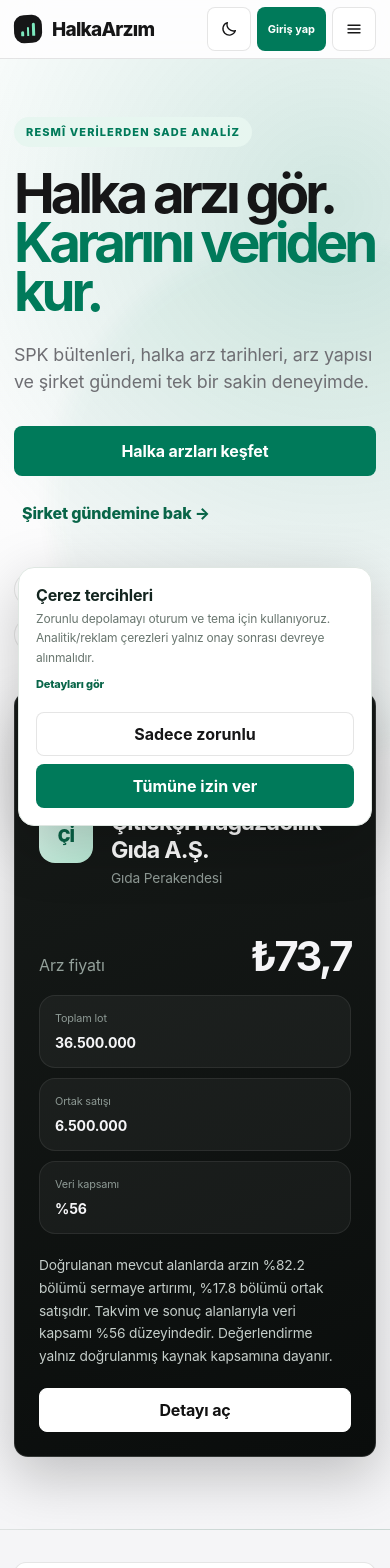
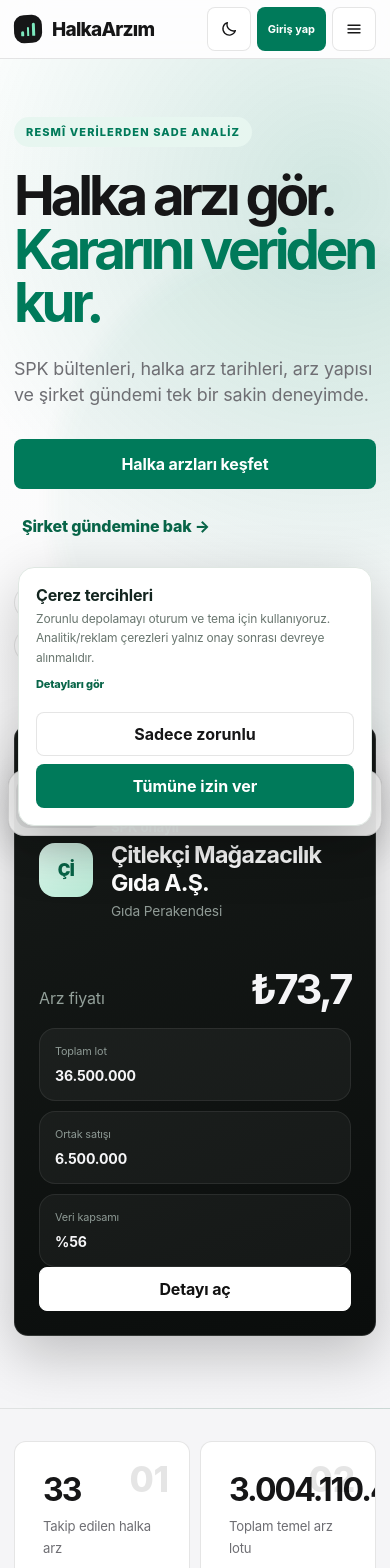
Before and after one commit to ajaroste/halkaarzim, a Next.js app: page / in a window 390 px wide. Shown: the top 1568 px of the page. Built offline with nearby package versions, Linux system fonts and the light colour scheme; no server answers.

Commit message:
UX round 2: mobile navigation, motion and status hardening
Harden IPO status normalization, remove internal legal draft notices from public UI, add mobile bottom navigation and a restrained responsive motion layer.

```diff
--- a/app/layout.tsx
+++ b/app/layout.tsx
@@ -11,10 +11,12 @@ import "./account-v1.css";
 import "./header-mobile.css";
 import "./ux-sprints.css";
 import "./ux-sprints-2.css";
+import "./ux-round2.css";
 import { CookieBanner } from "@/components/CookieBanner";
 import { AuthProvider } from "@/components/AuthProvider";
 import { LegalConsentGate } from "@/components/LegalConsentGate";
 import { NotificationManager } from "@/components/NotificationManager";
+import { MobileBottomNav } from "@/components/MobileBottomNav";
 
 const siteUrl = (process.env.NEXT_PUBLIC_SITE_URL || "https://halkaarzim.vercel.app").replace(/\/+$/, "");
 const description = "Kaynaklı halka arz ön analizleri, sadeleştirilmiş resmî belgeler, önemli tarihler, lot senaryoları ve şirket gündemi.";
@@ -56,5 +58,5 @@ export const viewport: Viewport = {
 };
 
 export default function RootLayout({ children }: Readonly<{ children: React.ReactNode }>) {
-  return <html lang="tr" suppressHydrationWarning><head><script dangerouslySetInnerHTML={{ __html: `(function(){try{var t=localStorage.getItem("halkaarzim-theme");if(t!=="dark"&&t!=="light")t=window.matchMedia&&window.matchMedia("(prefers-color-scheme: dark)").matches?"dark":"light";document.documentElement.dataset.theme=t;document.documentElement.style.colorScheme=t}catch(e){}})();` }} /></head><body><AuthProvider>{children}<NotificationManager /><CookieBanner /><LegalConsentGate /></AuthProvider></body></html>;
+  return <html lang="tr" suppressHydrationWarning><head><script dangerouslySetInnerHTML={{ __html: `(function(){try{var t=localStorage.getItem("halkaarzim-theme");if(t!=="dark"&&t!=="light")t=window.matchMedia&&window.matchMedia("(prefers-color-scheme: dark)").matches?"dark":"light";document.documentElement.dataset.theme=t;document.documentElement.style.colorScheme=t}catch(e){}})();` }} /></head><body><AuthProvider>{children}<NotificationManager /><CookieBanner /><LegalConsentGate /><MobileBottomNav /></AuthProvider></body></html>;
 }
--- /dev/null
+++ b/app/ux-round2.css
@@ -0,0 +1,53 @@
+:root{--motion-fast:160ms;--motion-normal:240ms;--motion-slow:420ms;--motion-ease:cubic-bezier(.2,.8,.2,1)}
+
+.siteHeader{position:sticky;top:0;z-index:50;backdrop-filter:saturate(160%) blur(14px);transition:background-color var(--motion-normal) var(--motion-ease),border-color var(--motion-normal) var(--motion-ease),box-shadow var(--motion-normal) var(--motion-ease)}
+.headerInner,.headerActions,.desktopNav a,.iconButton,.primaryButton,.secondaryButton{transition:transform var(--motion-fast) var(--motion-ease),background-color var(--motion-fast) var(--motion-ease),border-color var(--motion-fast) var(--motion-ease),color var(--motion-fast) var(--motion-ease),box-shadow var(--motion-fast) var(--motion-ease)}
+.iconButton:active,.primaryButton:active,.secondaryButton:active{transform:scale(.97)}
+
+.homeHeroV2{overflow:hidden}
+.homeHeroV2Copy,.homeHeroV2Visual{animation:round2-enter var(--motion-slow) var(--motion-ease) both}
+.homeHeroV2Visual{animation-delay:70ms}
+.marketCardV2,.ipoCard,.panel,.structureCard{transition:transform var(--motion-normal) var(--motion-ease),border-color var(--motion-normal) var(--motion-ease),box-shadow var(--motion-normal) var(--motion-ease),background-color var(--motion-normal) var(--motion-ease)}
+@media(hover:hover){.ipoCard:hover,.marketCardV2:hover,.structureCard:hover{transform:translateY(-2px)}.ipoCard:hover .cardFooter b{transform:translateX(4px)}}
+.cardFooter b{display:inline-block;transition:transform var(--motion-fast) var(--motion-ease)}
+.statusBadge.active{position:relative}
+.statusBadge.active::before{content:"";display:inline-block;width:6px;height:6px;border-radius:999px;background:currentColor;margin-right:6px;animation:active-pulse 1.8s ease-out infinite}
+
+.detailSectionNav{scroll-behavior:smooth}
+.detailSectionNav a{transition:color var(--motion-fast) var(--motion-ease),background-color var(--motion-fast) var(--motion-ease),transform var(--motion-fast) var(--motion-ease)}
+.detailSectionNav a:active{transform:scale(.97)}
+.detailSectionBlock{scroll-margin-top:120px}
+
+.mobileBottomNav{display:none}
+
+@keyframes round2-enter{from{opacity:0;transform:translateY(10px)}to{opacity:1;transform:translateY(0)}}
+@keyframes active-pulse{0%{box-shadow:0 0 0 0 currentColor;opacity:1}70%{box-shadow:0 0 0 6px transparent;opacity:.75}100%{box-shadow:0 0 0 0 transparent;opacity:1}}
+
+@media(max-width:760px){
+  body{padding-bottom:calc(76px + env(safe-area-inset-bottom))}
+  .mobileBottomNav{position:fixed;left:10px;right:10px;bottom:calc(10px + env(safe-area-inset-bottom));z-index:80;display:grid;grid-template-columns:repeat(4,1fr);gap:4px;padding:7px;background:color-mix(in srgb,var(--surface,#fff) 90%,transparent);border:1px solid color-mix(in srgb,currentColor 12%,transparent);border-radius:18px;box-shadow:0 12px 34px rgba(0,0,0,.14);backdrop-filter:blur(18px) saturate(160%)}
+  .mobileBottomNav a{min-height:52px;display:flex;flex-direction:column;align-items:center;justify-content:center;gap:4px;border-radius:13px;text-decoration:none;color:var(--muted,#66716d);font-size:11px;font-weight:650;transition:background-color var(--motion-fast) var(--motion-ease),color var(--motion-fast) var(--motion-ease),transform var(--motion-fast) var(--motion-ease)}
+  .mobileBottomNav a.active{background:color-mix(in srgb,currentColor 8%,transparent);color:var(--text,#10221c)}
+  .mobileBottomNav a:active{transform:scale(.96)}
+  .homeHeroV2{min-height:auto}
+  .homeHeroV2Inner{padding-top:42px;padding-bottom:34px}
+  .homeHeroV2Copy h1{font-size:clamp(2.45rem,12vw,4rem);line-height:.98}
+  .homeHeroV2Copy p{max-width:34ch}
+  .homeHeroV2Visual{margin-top:22px}
+  .marketCardV2Summary{display:none}
+  .homeMetricsV2Grid{grid-template-columns:repeat(2,minmax(0,1fr))}
+  .ipoCardCompactFacts{grid-template-columns:1fr 1fr}
+  .pageHero{padding-bottom:24px}
+}
+
+@media(max-width:430px){
+  .mobileBottomNav{left:8px;right:8px;bottom:calc(8px + env(safe-area-inset-bottom));border-radius:16px}
+  .mobileBottomNav a{min-height:50px;font-size:10px}
+  .homeHeroProof{gap:8px;flex-wrap:wrap}
+  .homeMetricsV2Grid{gap:10px}
+  .homeMetricsV2Grid article{min-height:118px}
+}
+
+@media(prefers-reduced-motion:reduce){
+  *,*::before,*::after{scroll-behavior:auto!important;animation-duration:.001ms!important;animation-iteration-count:1!important;transition-duration:.001ms!important}
+}
--- a/components/LegalPage.tsx
+++ b/components/LegalPage.tsx
@@ -16,12 +16,12 @@ type LegalPageProps = {
   showDraftNotice?: boolean;
 };
 
-export function LegalPage({ eyebrow, title, intro, version, toc, children, showDraftNotice = true }: LegalPageProps) {
+export function LegalPage({ eyebrow, title, intro, version, toc, children, showDraftNotice = false }: LegalPageProps) {
   return <><Header /><main className="legalShell">
-    <section className="legalHero"><div className="container narrow"><span className="eyebrow">{eyebrow}</span><h1>{title}</h1><p>{intro}</p><div className="legalMeta"><span>Sürüm {version}</span><span>Son güncelleme: 6 Ağustos 2026</span><span>Türkiye</span></div></div></section>
+    <section className="legalHero"><div className="container narrow"><span className="eyebrow">{eyebrow}</span><h1>{title}</h1><p>{intro}</p><div className="legalMeta"><span>Sürüm {version}</span><span>Son güncelleme: 7 Ağustos 2026</span><span>Türkiye</span></div></div></section>
     <div className="container legalLayout">
       <article className="legalDocument">
-        {showDraftNotice && <div className="legalNotice" role="note"><span aria-hidden="true">!</span><div><strong>Yayın öncesi tamamlanması gereken alan</strong><p>Veri sorumlusunun gerçek adı/unvanı, açık adresi ve geçerli başvuru e-postası bilinmediği için uydurulmamıştır. Bu bilgiler eklenmeden metin tam bir hukuki uyum belgesi sayılmaz ve bağımsız hukukçu incelemesi gerekir.</p></div></div>}
+        {showDraftNotice && <div className="legalNotice" role="note"><span aria-hidden="true">!</span><div><strong>Hukuki inceleme notu</strong><p>Bu alan yalnız iç inceleme sırasında gösterilir; production kullanıcı arayüzünde yer almaz.</p></div></div>}
         {children}
         <section id="baglantilar"><h2>İlgili politikalar</h2><p><Link href="/gizlilik">Gizlilik ve KVKK</Link> · <Link href="/cerez-politikasi">Çerez Politikası</Link> · <Link href="/ai-politikasi">AI Kullanım Politikası</Link> · <Link href="/yatirim-tavsiyesi-degildir">Yatırım Tavsiyesi Değildir</Link> · <Link href="/icerik-kaldirma">İçerik Kaldırma</Link></p></section>
       </article>
--- /dev/null
+++ b/components/MobileBottomNav.tsx
@@ -0,0 +1,34 @@
+"use client";
+
+import Link from "next/link";
+import { useEffect, useState } from "react";
+
+const items = [
+  { href: "/", label: "Ana sayfa", icon: "home" },
+  { href: "/halka-arzlar", label: "Halka arzlar", icon: "list" },
+  { href: "/gundem", label: "Gündem", icon: "pulse" },
+  { href: "/profil", label: "Takiplerim", icon: "star" }
+] as const;
+
+function NavIcon({ name }: { name: (typeof items)[number]["icon"] }) {
+  const common = { width: 20, height: 20, viewBox: "0 0 24 24", fill: "none", stroke: "currentColor", strokeWidth: 1.8, strokeLinecap: "round" as const, strokeLinejoin: "round" as const, "aria-hidden": true };
+  if (name === "home") return <svg {...common}><path d="M3 11.5 12 4l9 7.5"/><path d="M5.5 10.5V20h13v-9.5"/><path d="M9.5 20v-6h5v6"/></svg>;
+  if (name === "list") return <svg {...common}><path d="M8 6h13M8 12h13M8 18h13"/><path d="M3 6h.01M3 12h.01M3 18h.01"/></svg>;
+  if (name === "pulse") return <svg {...common}><path d="M3 12h4l2.2-5 4.2 10 2.2-5H21"/></svg>;
+  return <svg {...common}><path d="m12 3 2.7 5.5 6.1.9-4.4 4.3 1 6.1-5.4-2.9-5.4 2.9 1-6.1-4.4-4.3 6.1-.9L12 3Z"/></svg>;
+}
+
+export function MobileBottomNav() {
+  const [pathname, setPathname] = useState("");
+  useEffect(() => { setPathname(window.location.pathname); }, []);
+
+  return <nav className="mobileBottomNav" aria-label="Mobil ana menü">
+    {items.map((item) => {
+      const active = item.href === "/" ? pathname === "/" : pathname.startsWith(item.href);
+      return <Link href={item.href} key={item.href} className={active ? "active" : undefined} aria-current={active ? "page" : undefined} onClick={() => setPathname(item.href)}>
+        <NavIcon name={item.icon} />
+        <span>{item.label}</span>
+      </Link>;
+    })}
+  </nav>;
+}
--- a/data/ipos.ts
+++ b/data/ipos.ts
@@ -69,11 +69,34 @@ export type Ipo = {
   sourceUpdatedAt: string;
 };
 
+const statusLabels: Record<IpoStatus, string> = {
+  active: "Talep topluyor",
+  upcoming: "Yaklaşan",
+  approved: "SPK onaylı",
+  completed: "Arzı tamamlandı",
+  listed: "İşlem görüyor",
+  delayed: "Ertelendi",
+  draft: "Taslak"
+};
+
 function normalizeStatus(item: Ipo): Ipo {
   const label = (item.statusLabel || "").toLocaleLowerCase("tr-TR");
+  const rawStatus = String(item.status || "approved").toLocaleLowerCase("tr-TR");
+  const aliasMap: Record<string, IpoStatus> = {
+    trading: "listed",
+    listed: "listed",
+    collecting: "active",
+    active: "active",
+    postponed: "delayed",
+    delayed: "delayed",
+    approved: "approved",
+    upcoming: "upcoming",
+    completed: "completed",
+    draft: "draft"
+  };
   const tradeTime = item.firstTradeDate ? new Date(item.firstTradeDate).getTime() : Number.NaN;
   const hasStartedTrading = Number.isFinite(tradeTime) && tradeTime <= Date.now();
-  let status = item.status;
+  let status: IpoStatus = aliasMap[rawStatus] || "approved";
 
   if (hasStartedTrading || label.includes("işlem görüyor") || label.includes("işlem gören")) status = "listed";
   else if (label.includes("talep topluyor")) status = "active";
@@ -81,16 +104,6 @@ function normalizeStatus(item: Ipo): Ipo {
   else if (label.includes("tamamlan")) status = "completed";
   else if (label.includes("ertelen")) status = "delayed";
   else if (label.includes("spk") || label.includes("onay")) status = "approved";
-
-  const statusLabels: Record<IpoStatus, string> = {
-    active: "Talep topluyor",
-    upcoming: "Yaklaşan",
-    approved: "SPK onaylı",
-    completed: "Arzı tamamlandı",
-    listed: "İşlem görüyor",
-    delayed: "Ertelendi",
-    draft: "Taslak"
-  };
 
   return { ...item, status, statusLabel: statusLabels[status] };
 }
```
